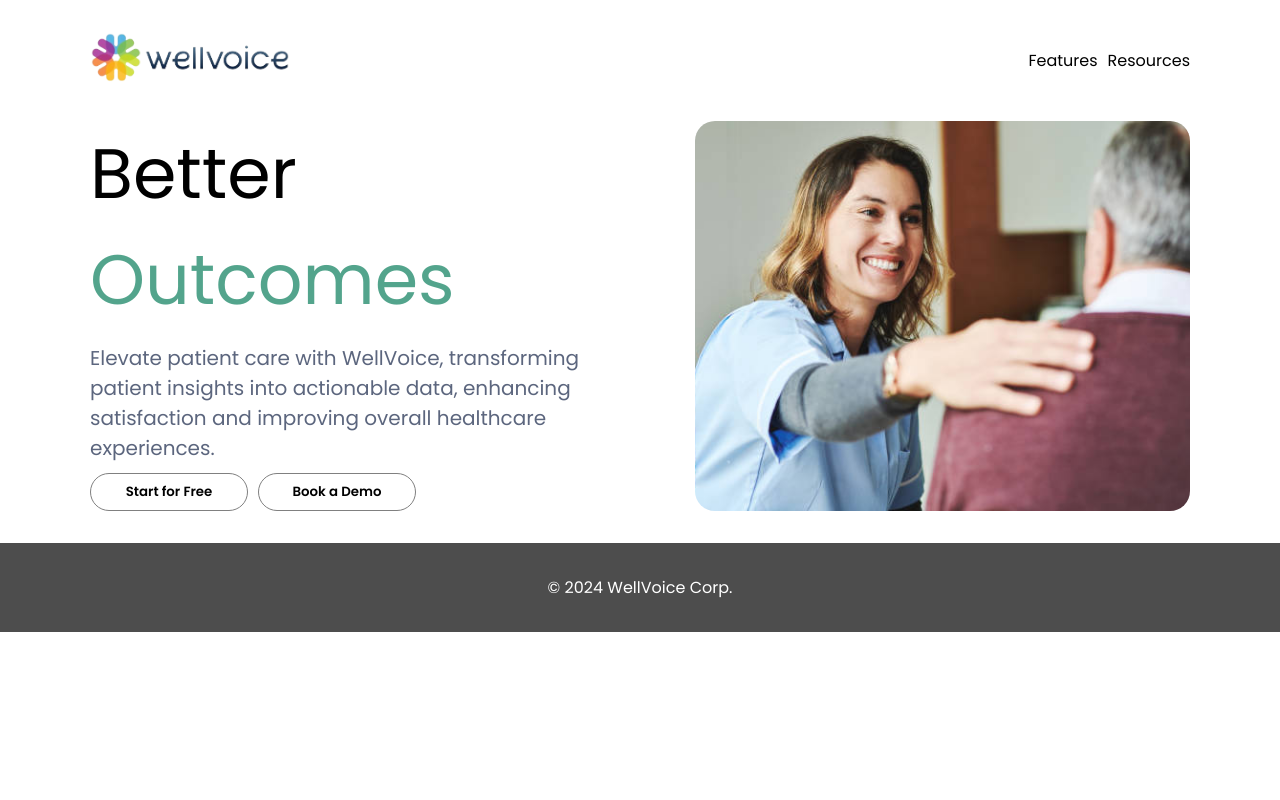
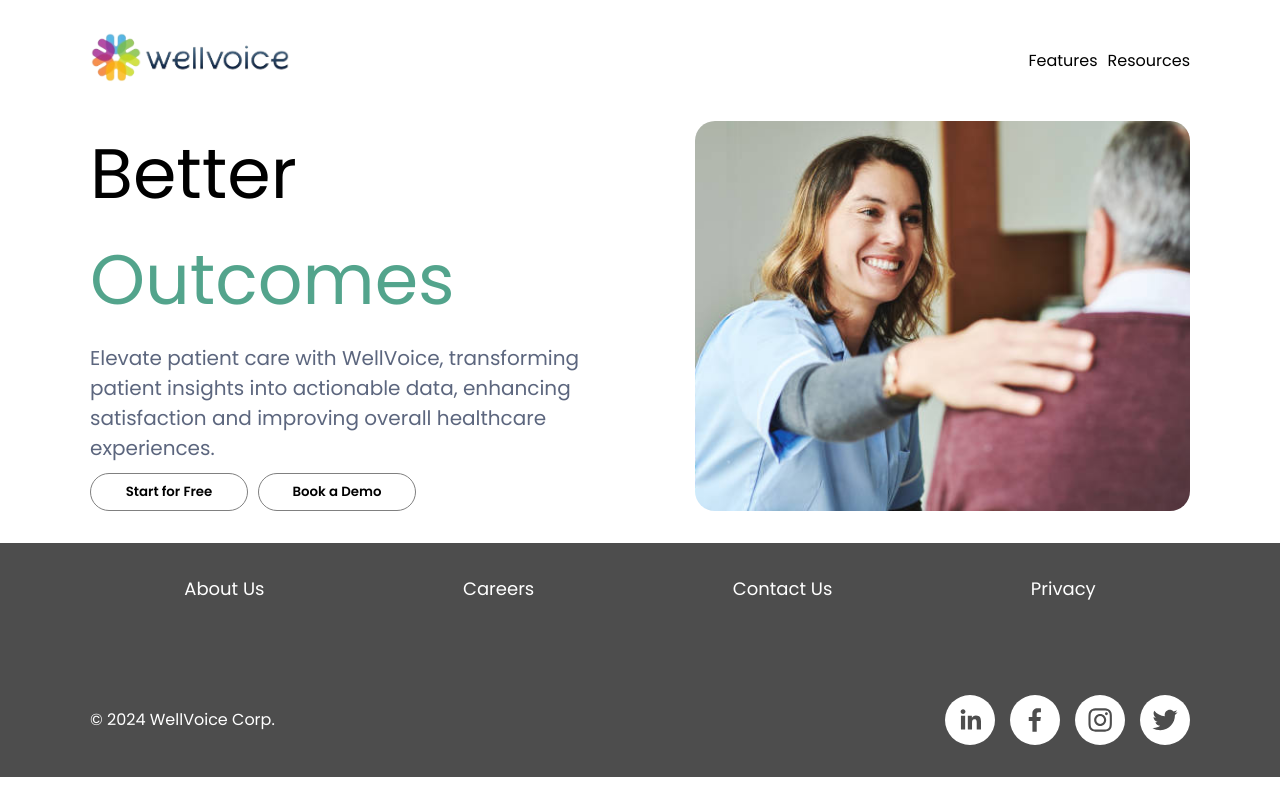
Before and after one commit to hwrdyen/WellVoice-Website, a React (Vite) app in the folder frontend/: page / in a window 1280 px wide. Built offline with nearby package versions, Linux system fonts and the light colour scheme.

Commit message:
Updated temporary footer component

```diff
--- a/frontend/package.json
+++ b/frontend/package.json
@@ -13,6 +13,7 @@
     "react": "^18.2.0",
     "react-dom": "^18.2.0",
     "react-router-dom": "^6.21.3",
+    "react-social-icons": "^6.10.0",
     "sass": "^1.70.0"
   },
   "devDependencies": {
--- a/frontend/src/components/Footer/Footer.scss
+++ b/frontend/src/components/Footer/Footer.scss
@@ -6,18 +6,25 @@
 .Footer {
   &__Container {
     @include mobile {
+      padding: $mobile-side-margin;
       background-color: #4d4d4d;
       color: white;
       margin-top: 10px;
-      padding: 2rem;
       display: flex;
-      flex-direction: row;
+      flex-direction: column;
       justify-content: center;
       align-items: center;
+      gap: 10px;
     }
     @include tablet {
+      padding: $mobile-side-margin $tablet-side-margin;
     }
     @include desktop {
+      padding: $tablet-side-margin $desktop-side-margin;
+      gap: 20px;
+      justify-content: space-between;
+
+      min-height: 170px;
     }
   }
 
@@ -31,4 +38,71 @@
     @include desktop {
     }
   }
+
+  &__TitleContainer {
+    @include mobile {
+      width: 100%;
+      display: flex;
+      flex-direction: column;
+      justify-content: center;
+      align-items: center;
+      gap: 10px;
+      font-family: "Poppins-SemiBold";
+    }
+    @include tablet {
+      font-size: 1.0625rem;
+    }
+    @include desktop {
+      flex-direction: row;
+      justify-content: space-around;
+      font-size: 1.125rem;
+    }
+  }
+
+  &__Info {
+    @include mobile {
+      width: 100%;
+      display: flex;
+      flex-direction: column;
+      justify-content: center;
+      align-items: center;
+      gap: 10px;
+    }
+    @include tablet {
+    }
+    @include desktop {
+      flex-direction: row;
+    }
+
+    &--right {
+      @include desktop {
+        margin-right: auto;
+      }
+    }
+
+    &--sociallist {
+      @include mobile {
+        display: flex;
+        flex-direction: row;
+        justify-content: center;
+        align-items: center;
+        gap: 10px;
+      }
+      @include tablet {
+      }
+      @include desktop {
+        gap: 15px;
+      }
+    }
+
+    &--socialitem:hover {
+      @include mobile {
+      }
+      @include tablet {
+      }
+      @include desktop {
+        transform: scale(1.3);
+      }
+    }
+  }
 }
--- a/frontend/src/components/Footer/Footer.tsx
+++ b/frontend/src/components/Footer/Footer.tsx
@@ -1,15 +1,45 @@
 import "./Footer.scss";
 // import { Link } from "react-router-dom";
 // import Logo from "../../assets/logos/wellvoice-logo.png";
+import { SocialIcon } from "react-social-icons";
 
 const Footer = () => {
   return (
     <div className="Footer__Container">
-      <div>
-        {/* <Link to="/">
-          <img src={Logo} alt="WellVoice Logo" className="Footer__Logo" />
-        </Link> */}
-        <div>© 2024 WellVoice Corp.</div>
+      <div className="Footer__TitleContainer">
+        <div className="Footer__Title">About Us</div>
+        <div className="Footer__Title">Careers</div>
+        <div className="Footer__Title">Contact Us</div>
+        <div className="Footer__Title">Privacy</div>
+      </div>
+      <div className="Footer__Info">
+        <div className="Footer__Info--right">© 2024 WellVoice Corp.</div>
+        <div className="Footer__Info--sociallist">
+          <SocialIcon
+            url="https://www.linkedin.com/company/wellvoice/"
+            bgColor="white"
+            fgColor="#4d4d4d"
+            className="Footer__Info--socialitem"
+          />
+          <SocialIcon
+            url="https://www.facebook.com"
+            bgColor="white"
+            fgColor="#4d4d4d"
+            className="Footer__Info--socialitem"
+          />
+          <SocialIcon
+            url="https://www.instagram.com"
+            bgColor="white"
+            fgColor="#4d4d4d"
+            className="Footer__Info--socialitem"
+          />
+          <SocialIcon
+            url="https://www.twitter.com"
+            bgColor="white"
+            fgColor="#4d4d4d"
+            className="Footer__Info--socialitem"
+          />
+        </div>
       </div>
     </div>
   );
```
Also changed, not shown: 1 other file (tests, documents, lock files or other folders).
